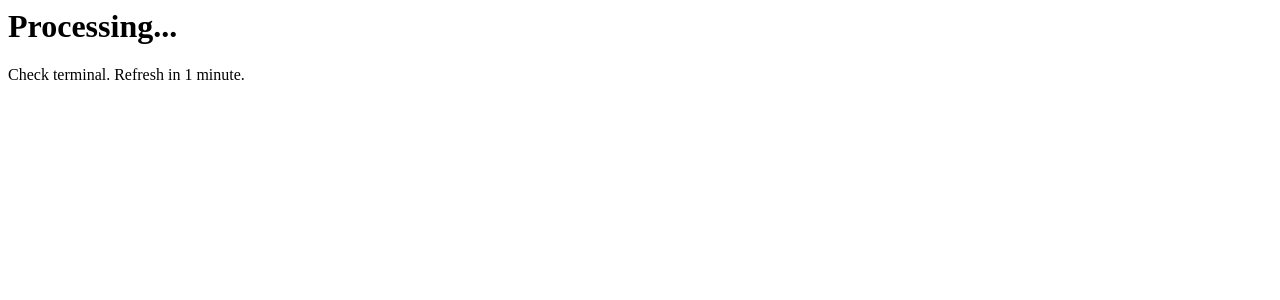
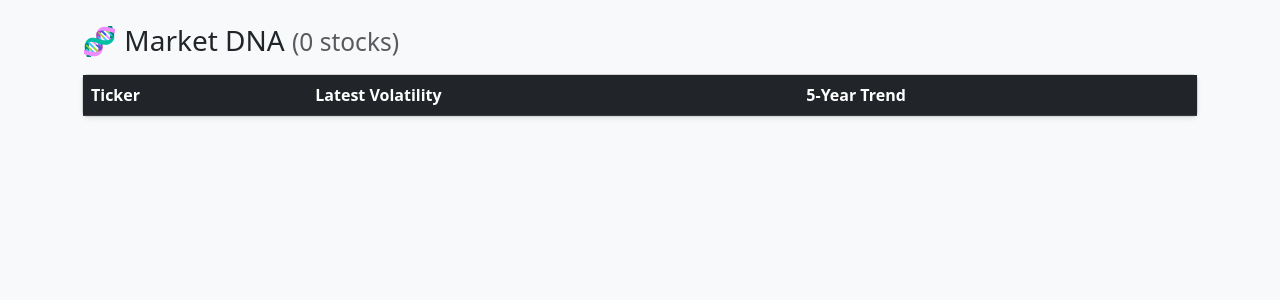
Before and after one commit to liron-dev/k-means-500, a Flask app: page / in a window 1280 px wide. Shown: the top 300 px of the page. Run offline with Flask 3, Linux system fonts and the light colour scheme; lists and menus that the app fills with data are empty; parts of the project's set-up code (start-up, migrations or seed data) failed here and were passed over.

Commit message:
feat: simplified code

```diff
--- a/app.py
+++ b/app.py
@@ -1,97 +1,57 @@
 from flask import Flask, render_template
-import pandas as pd
-import yfinance as yf
-import requests
-import io
-import numpy as np
+import requests, io, os, time, numpy as np, yfinance as yf, pandas as pd
 
 app = Flask(__name__)
-cache = {"data": None}
+cache = {"data": []}
 
+# Scrape S&P 500 tickers from Wikipedia
+def get_tickers():
+    r = requests.get('https://en.wikipedia.org/wiki/List_of_S%26P_500_companies', headers={"User-Agent": "Mozilla/5.0"})
+    df = (pd.read_html(io.StringIO(r.text)))[0]
+    return [t.replace('.', '-') for t in df.iloc[:, 0].tolist()]
 
-# Wikipedia is the most frequently updated community-driven source for the S&P 500:
-def get_tickers():
-    url = 'https://en.wikipedia.org/wiki/List_of_S%26P_500_companies'
-    headers = {"User-Agent": "Mozilla/5.0"}
-    response = requests.get(url, headers=headers)
-    df = pd.read_html(io.StringIO(response.text))[0]
-    return [str(t).replace('.', '-') for t in df.iloc[:, 0].tolist()]
+# Visuals - Generate SVG sparklines representing real 5-year growth
+def make_sparkline(v):
+    w, h = 500, 120
+    mn, mx = np.min(v), np.max(v)
+    if mn == mx: return ""
+    pts = [f"{(i / (len(v) - 1)) * w},{h - ((n - mn) / (mx - mn) * h)}" for i, n in enumerate(v)]
+    return f'<svg width="{w}" height="{h}" style="background:#f8f9fa; border-radius:4px"><polyline points="{" ".join(pts)}" fill="none" stroke="#0d6efd" stroke-width="1.5"/></svg>'
 
+# Download & Process - Handle caching, cleaning, and standardization (Market DNA)
+def process_data():
+    print("🚀 Step 1: Getting Data...")
+    tickers, f = get_tickers(), 'cache_data.csv'
+    # Use local cache if file is less than 24 hours old to avoid rate limits
+    if os.path.exists(f) and (time.time() - os.path.getmtime(f) < 86400):
+        print("💾 Step 2: Using cached data!")
+        raw = pd.read_csv(f, index_col=0, header=[0, 1], parse_dates=True)
+    else:
+        print("⬇️ Step 2: Downloading Data...")
+        raw = yf.download(tickers, period="5y", interval="1wk", progress=False)
+        raw.to_csv(f)
 
-def make_sparkline(values):
-    if len(values) < 2: return ""
-    width, height = 500, 120
+    # Data Cleaning: Log returns and removal of stocks with >10% missing data
+    prices = raw['Close'] if 'Close' in raw.columns else raw
+    rets = np.log(prices / prices.shift(1)).dropna(how="all")
+    rets = rets.loc[:, rets.isna().mean() < 0.1].ffill().bfill()
 
-    # This captures the REAL min and max of the stock's 5-year history
-    min_val, max_val = np.min(values), np.max(values)
-    if max_val == min_val: return ""
+    # Logic: X for K-Means (Standardized DNA), V for Visuals (Real Percentage)
+    cum_rets = rets.cumsum()
+    X, V = cum_rets.T.values, (np.exp(cum_rets) * 100).T.values
 
-    points = []
-    for i, val in enumerate(values):
-        x = (i / (len(values) - 1)) * width
-        # This maps the real growth (e.g. 100 to 300) to the SVG height
-        y = height - ((val - min_val) / (max_val - min_val) * height)
-        points.append(f"{x},{y}")
+    # Standardization: Force Mean=0 and Std=1 for pattern recognition
+    Xz = (X - X.mean(axis=1, keepdims=True)) / (X.std(axis=1, keepdims=True) + 1e-8)
+    last_z = ((rets.iloc[-1] - rets.mean()) / rets.std()).fillna(0)
 
-    polyline = f'<polyline points="{" ".join(points)}" fill="none" stroke="#0d6efd" stroke-width="1.5"/>'
-    return f'<svg width="{width}" height="{height}" style="background:#f8f9fa; border-radius:4px;">{polyline}</svg>'
-
-
-def process_market_data():
-    print("🚀 Step 1: Getting Universe...")
-    tickers = get_tickers()
-    print("📥 Step 2: Downloading Data...")
-    raw_data = yf.download(tickers, period="5y", interval="1wk", auto_adjust=True)
-    prices = raw_data['Close'] if isinstance(raw_data.columns, pd.MultiIndex) else raw_data
-
-    # 1. Calculate Returns
-    rets = np.log(prices / prices.shift(1)).dropna(how="all")
-    max_nans = int(0.10 * len(rets))
-    rets = rets.loc[:, rets.isna().sum() <= max_nans]
-    rets = rets.ffill().bfill()
-
-    # 2. DATA FOR THE EYES (Visual Graph)
-    visual_paths = np.exp(rets.cumsum()) * 100
-    visual_vals = visual_paths.T.values
-
-    # 3. DATA FOR THE COMPUTER (K-Means DNA)
-    growth_paths = rets.cumsum()
-    X = growth_paths.T.values
-    mu = X.mean(axis=1, keepdims=True)
-    sd = X.std(axis=1, keepdims=True)
-    sd[sd == 0] = 1.0
-    Xz = (X - mu) / sd
-
-    # 4. Volatility (Last Std Value)
-    rets_vals = rets.T.values
-    rets_mu = rets_vals.mean(axis=1, keepdims=True)
-    rets_sd = rets_vals.std(axis=1, keepdims=True)
-    rets_z = (rets_vals - rets_mu) / rets_sd
-
-    final_list = []
-    valid_tickers = rets.columns.tolist()
-    for i, ticker in enumerate(valid_tickers):
-        # PASS THE VISUAL VALUE to the sparkline
-        chart = make_sparkline(visual_vals[i])
-
-        final_list.append({
-            "ticker": ticker,
-            "chart": chart,
-            "last_val": round(float(rets_z[i][-1]), 2),
-            "dna": Xz[i].tolist()  # Store the DNA for the next KM step
-        })
-
-    cache['data'] = final_list
-    print(f"✅ Ready! Processed {len(final_list)} stocks.")
-
+    # Build final payload for UI and future clustering
+    cache['data'] = [{"ticker": t, "chart": make_sparkline(V[i]), "last_val": round(last_z.loc[t], 2), "dna": Xz[i].tolist()} for i, t in enumerate(rets.columns)]
+    print(f"✅ Ready! Processed {len(cache['data'])} stocks.")
 
 @app.route('/')
 def index():
-    if not cache['data']:
-        return "<h1>Processing...</h1><p>Check terminal. Refresh in 1 minute.</p>"
-    return render_template('index.html', stocks=cache['data'], count=len(cache['data']))
-
+    return render_template('index.html', stocks=cache['data'])
 
 if __name__ == '__main__':
-    process_market_data()
-    app.run(debug=False, port=5000)
+    process_data()
+    app.run(port=5000)
--- a/templates/index.html
+++ b/templates/index.html
@@ -2,49 +2,29 @@
 <html lang="en">
 <head>
     <meta charset="UTF-8">
-    <title>Step 4: Standardized Shapes</title>
+    <title>Market DNA</title>
     <link href="https://cdn.jsdelivr.net/npm/bootstrap@5.3.0/dist/css/bootstrap.min.css" rel="stylesheet">
-    <style>
-        .val-box { font-family: monospace; font-size: 0.9em; }
-        td { vertical-align: middle; }
-    </style>
+    <style>td { vertical-align: middle; }</style>
 </head>
-<body class="bg-light">
-    <div class="container mt-5">
-        <h1 class="mb-3">🧬 Market DNA: Standardized Returns</h1>
-        <p class="text-muted">
-            Displaying <strong>{{ count }}</strong> stocks.
-            Data: 5-Year Weekly Log Returns, Standardized (Mean=0, Std=1).
-        </p>
-
-        <div class="card shadow-sm">
-            <div class="card-body p-0">
-                <table class="table table-hover table-striped mb-0">
+<body class="bg-light p-4">
+    <div class="container">
+        <h3>🧬 Market DNA <small class="text-muted">({{ stocks|length }} stocks)</small></h3>
+        <div class="card shadow-sm mt-3">
+            <table class="table table-hover mb-0">
                 <thead class="table-dark">
-                        <tr>
-                            <th width="10%">Ticker</th>
-                            <th width="20%">Latest Std Value</th>
-                            <th>Shape (Last 5 Years)</th>
-                        </tr>
+                    <tr><th>Ticker</th><th>Latest Volatility</th><th>5-Year Trend</th></tr>
                 </thead>
                 <tbody>
-                        {% for stock in stocks %}
+                    {% for s in stocks %}
                     <tr>
-                            <td class="fw-bold">{{ stock.ticker }}</td>
-                            <td>
-                                <span class="badge {{ 'bg-success' if stock.last_val > 0 else 'bg-danger' }} val-box">
-                                    {{ stock.last_val }} σ
-                                </span>
-                            </td>
-                            <td>
-                                {{ stock.chart|safe }}
-                            </td>
+                        <td class="fw-bold">{{ s.ticker }}</td>
+                        <td><span class="badge {{ 'bg-success' if s.last_val > 0 else 'bg-danger' }}">{{ s.last_val }} σ</span></td>
+                        <td>{{ s.chart|safe }}</td>
                     </tr>
                     {% endfor %}
                 </tbody>
             </table>
         </div>
     </div>
-    </div>
 </body>
 </html>
```
Also changed, not shown: 1 other file. Lines whose indentation alone changed are shown as unchanged.
